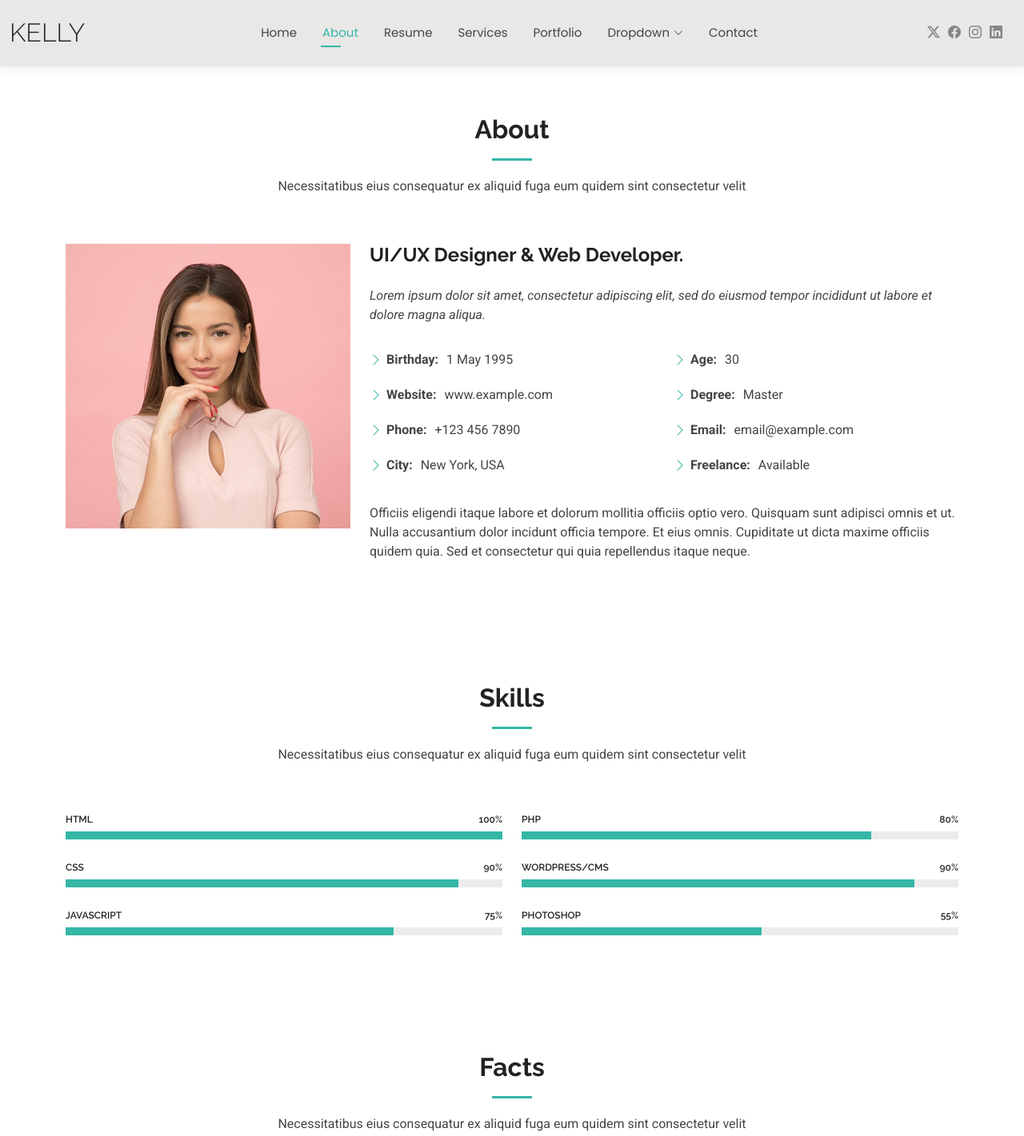
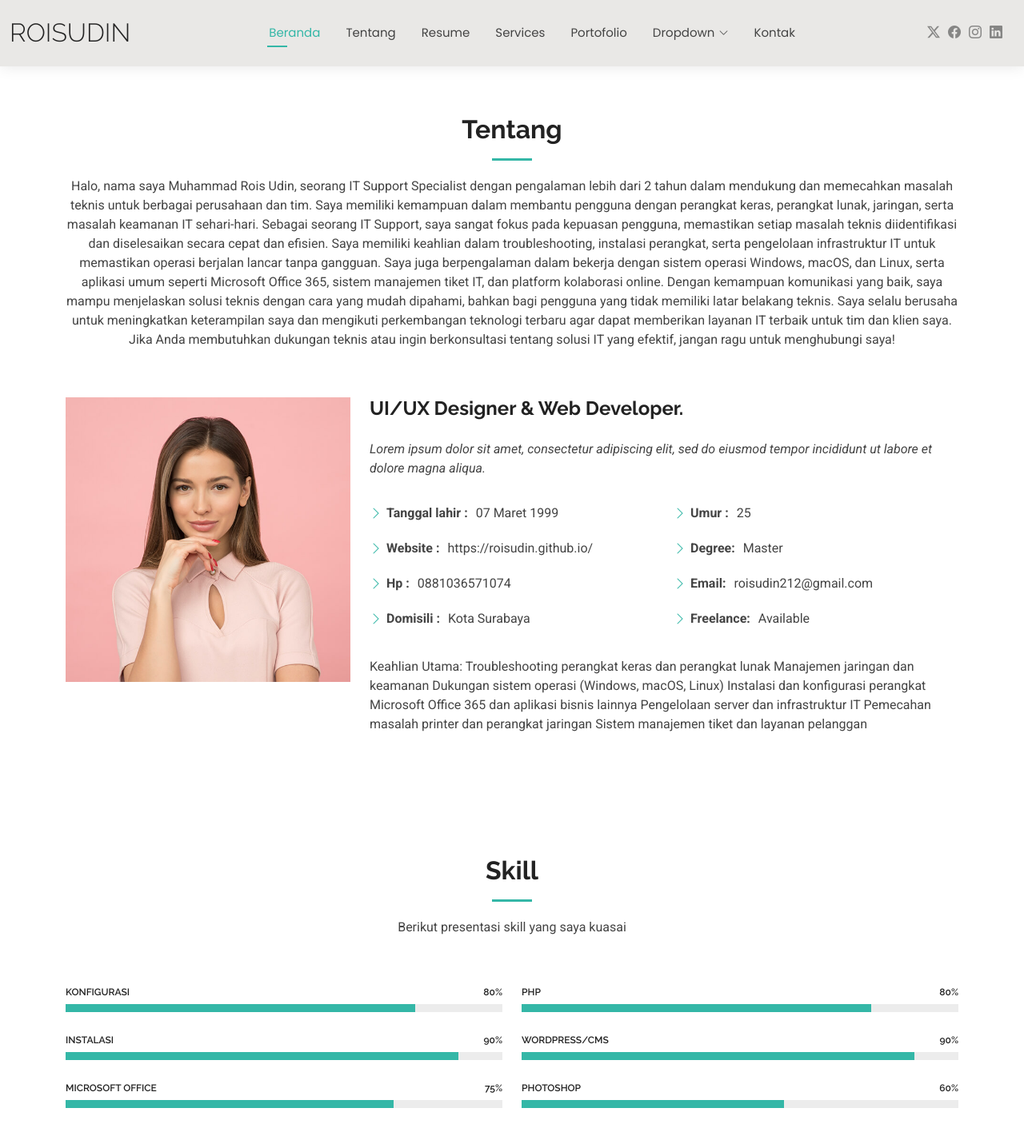
Before and after one commit to roisudin/roisudin.github.io, a plain HTML site: page about.html in a window 1280 px wide. Shown: the top 1421 px of the page at 80% size. Drawn offline with Linux system fonts and the light colour scheme.

Commit message:
pengubahan biodata

```diff
--- a/about.html
+++ b/about.html
@@ -4,7 +4,7 @@
 <head>
   <meta charset="utf-8">
   <meta content="width=device-width, initial-scale=1.0" name="viewport">
-  <title>About - Kelly Bootstrap Template</title>
+  <title>Tentang - roisudin</title>
   <meta name="description" content="">
   <meta name="keywords" content="">
 
@@ -44,16 +44,16 @@
       <a href="index.html" class="logo d-flex align-items-center me-auto me-xl-0">
         <!-- Uncomment the line below if you also wish to use an image logo -->
         <!-- <img src="assets/img/logo.png" alt=""> -->
-        <h1 class="sitename">Kelly</h1>
+        <h1 class="sitename">roisudin</h1>
       </a>
 
       <nav id="navmenu" class="navmenu">
         <ul>
-          <li><a href="index.html">Home</a></li>
-          <li><a href="about.html" class="active">About</a></li>
+          <li><a href="index.html" class="active">Beranda</a></li>
+          <li><a href="about.html">Tentang</a></li>
           <li><a href="resume.html">Resume</a></li>
           <li><a href="services.html">Services</a></li>
-          <li><a href="portfolio.html">Portfolio</a></li>
+          <li><a href="portfolio.html">Portofolio</a></li>
           <li class="dropdown"><a href="#"><span>Dropdown</span> <i class="bi bi-chevron-down toggle-dropdown"></i></a>
             <ul>
               <li><a href="#">Dropdown 1</a></li>
@@ -71,7 +71,7 @@
               <li><a href="#">Dropdown 4</a></li>
             </ul>
           </li>
-          <li><a href="contact.html">Contact</a></li>
+          <li><a href="contact.html">Kontak</a></li>
         </ul>
         <i class="mobile-nav-toggle d-xl-none bi bi-list"></i>
       </nav>
@@ -93,8 +93,16 @@
 
       <!-- Section Title -->
       <div class="container section-title" data-aos="fade-up">
-        <h2>About</h2>
-        <p>Necessitatibus eius consequatur ex aliquid fuga eum quidem sint consectetur velit</p>
+        <h2>Tentang</h2>
+        <p>Halo, nama saya Muhammad Rois Udin, seorang IT Support Specialist dengan pengalaman lebih dari 2 tahun dalam mendukung dan memecahkan masalah teknis untuk berbagai perusahaan dan tim. Saya memiliki kemampuan dalam membantu pengguna dengan perangkat keras, perangkat lunak, jaringan, serta masalah keamanan IT sehari-hari.
+
+          Sebagai seorang IT Support, saya sangat fokus pada kepuasan pengguna, memastikan setiap masalah teknis diidentifikasi dan diselesaikan secara cepat dan efisien. Saya memiliki keahlian dalam troubleshooting, instalasi perangkat, serta pengelolaan infrastruktur IT untuk memastikan operasi berjalan lancar tanpa gangguan.
+
+          Saya juga berpengalaman dalam bekerja dengan sistem operasi Windows, macOS, dan Linux, serta aplikasi umum seperti Microsoft Office 365, sistem manajemen tiket IT, dan platform kolaborasi online. Dengan kemampuan komunikasi yang baik, saya mampu menjelaskan solusi teknis dengan cara yang mudah dipahami, bahkan bagi pengguna yang tidak memiliki latar belakang teknis.
+
+          Saya selalu berusaha untuk meningkatkan keterampilan saya dan mengikuti perkembangan teknologi terbaru agar dapat memberikan layanan IT terbaik untuk tim dan klien saya.
+
+          Jika Anda membutuhkan dukungan teknis atau ingin berkonsultasi tentang solusi IT yang efektif, jangan ragu untuk menghubungi saya!</p>
       </div><!-- End Section Title -->
 
       <div class="container" data-aos="fade-up" data-aos-delay="100">
@@ -112,24 +120,33 @@
             <div class="row">
               <div class="col-lg-6">
                 <ul>
-                  <li><i class="bi bi-chevron-right"></i> <strong>Birthday:</strong> <span>1 May 1995</span></li>
-                  <li><i class="bi bi-chevron-right"></i> <strong>Website:</strong> <span>www.example.com</span></li>
-                  <li><i class="bi bi-chevron-right"></i> <strong>Phone:</strong> <span>+123 456 7890</span></li>
-                  <li><i class="bi bi-chevron-right"></i> <strong>City:</strong> <span>New York, USA</span></li>
+                  <li><i class="bi bi-chevron-right"></i> <strong>Tanggal lahir :</strong> <span>07 Maret 1999</span></li>
+                  <li><i class="bi bi-chevron-right"></i> <strong>Website :</strong> <span>https://roisudin.github.io/</span></li>
+                  <li><i class="bi bi-chevron-right"></i> <strong>Hp :</strong> <span>0881036571074</span></li>
+                  <li><i class="bi bi-chevron-right"></i> <strong>Domisili :</strong> <span>Kota Surabaya </span></li>
                 </ul>
               </div>
               <div class="col-lg-6">
                 <ul>
-                  <li><i class="bi bi-chevron-right"></i> <strong>Age:</strong> <span>30</span></li>
+                  <li><i class="bi bi-chevron-right"></i> <strong>Umur :</strong> <span>25</span></li>
                   <li><i class="bi bi-chevron-right"></i> <strong>Degree:</strong> <span>Master</span></li>
-                  <li><i class="bi bi-chevron-right"></i> <strong>Email:</strong> <span>email@example.com</span></li>
+                  <li><i class="bi bi-chevron-right"></i> <strong>Email:</strong> <span>roisudin212@gmail.com</span></li>
                   <li><i class="bi bi-chevron-right"></i> <strong>Freelance:</strong> <span>Available</span></li>
                 </ul>
               </div>
             </div>
             <p class="py-3">
-              Officiis eligendi itaque labore et dolorum mollitia officiis optio vero. Quisquam sunt adipisci omnis et ut. Nulla accusantium dolor incidunt officia tempore. Et eius omnis.
-              Cupiditate ut dicta maxime officiis quidem quia. Sed et consectetur qui quia repellendus itaque neque.
+              Keahlian Utama:
+
+              Troubleshooting perangkat keras dan perangkat lunak
+              Manajemen jaringan dan keamanan
+              Dukungan sistem operasi (Windows, macOS, Linux)
+              Instalasi dan konfigurasi perangkat
+              Microsoft Office 365 dan aplikasi bisnis lainnya
+              Pengelolaan server dan infrastruktur IT
+              Pemecahan masalah printer dan perangkat jaringan
+              Sistem manajemen tiket dan layanan pelanggan
+
             </p>
           </div>
         </div>
@@ -143,8 +160,8 @@
 
       <!-- Section Title -->
       <div class="container section-title" data-aos="fade-up">
-        <h2>Skills</h2>
-        <p>Necessitatibus eius consequatur ex aliquid fuga eum quidem sint consectetur velit</p>
+        <h2>Skill</h2>
+        <p>Berikut presentasi skill yang saya kuasai </p>
       </div><!-- End Section Title -->
 
       <div class="container" data-aos="fade-up" data-aos-delay="100">
@@ -154,21 +171,21 @@
           <div class="col-lg-6">
 
             <div class="progress">
-              <span class="skill"><span>HTML</span> <i class="val">100%</i></span>
+              <span class="skill"><span>Konfigurasi</span> <i class="val">80%</i></span>
               <div class="progress-bar-wrap">
-                <div class="progress-bar" role="progressbar" aria-valuenow="100" aria-valuemin="0" aria-valuemax="100"></div>
+                <div class="progress-bar" role="progressbar" aria-valuenow="80" aria-valuemin="0" aria-valuemax="100"></div>
               </div>
             </div><!-- End Skills Item -->
 
             <div class="progress">
-              <span class="skill"><span>CSS</span> <i class="val">90%</i></span>
+              <span class="skill"><span>Instalasi</span> <i class="val">90%</i></span>
               <div class="progress-bar-wrap">
                 <div class="progress-bar" role="progressbar" aria-valuenow="90" aria-valuemin="0" aria-valuemax="100"></div>
               </div>
             </div><!-- End Skills Item -->
 
             <div class="progress">
-              <span class="skill"><span>JavaScript</span> <i class="val">75%</i></span>
+              <span class="skill"><span>Microsoft Office</span> <i class="val">75%</i></span>
               <div class="progress-bar-wrap">
                 <div class="progress-bar" role="progressbar" aria-valuenow="75" aria-valuemin="0" aria-valuemax="100"></div>
               </div>
@@ -193,9 +210,9 @@
             </div><!-- End Skills Item -->
 
             <div class="progress">
-              <span class="skill"><span>Photoshop</span> <i class="val">55%</i></span>
+              <span class="skill"><span>Photoshop</span> <i class="val">60%</i></span>
               <div class="progress-bar-wrap">
-                <div class="progress-bar" role="progressbar" aria-valuenow="55" aria-valuemin="0" aria-valuemax="100"></div>
+                <div class="progress-bar" role="progressbar" aria-valuenow="60" aria-valuemin="0" aria-valuemax="100"></div>
               </div>
             </div><!-- End Skills Item -->
 
```
Also changed, not shown: contact.html (+22 -22 lines), index.html (+7 -7 lines).
